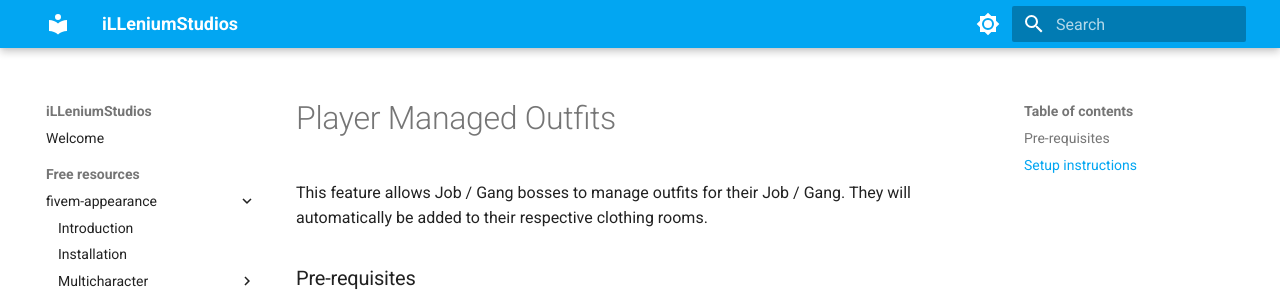
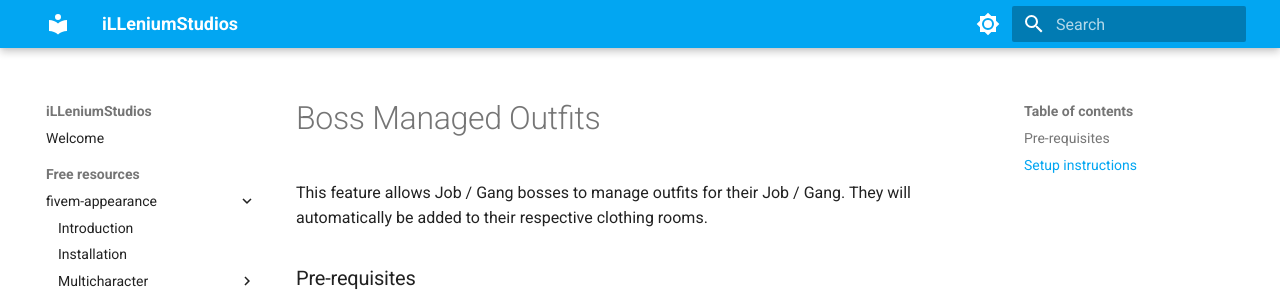
Before and after one commit to insoomnia1/illeniumdocs.github.io, an MkDocs documentation site: the page built from docs/free-resources/fivem-appearance/bossmenu-outfits.md, in a window 1280 px wide. Shown: the top 294 px of the page. Built offline with MkDocs 1.6.1 and Material for MkDocs 9.7.7, drawn with Linux system fonts in a browser that asks for light colours.

Commit message:
Change heading name

```diff
--- a/docs/free-resources/fivem-appearance/bossmenu-outfits.md
+++ b/docs/free-resources/fivem-appearance/bossmenu-outfits.md
@@ -1,4 +1,4 @@
-# Player Managed Outfits
+# Boss Managed Outfits
 
 This feature allows Job / Gang bosses to manage outfits for their Job / Gang. They will automatically be added to their respective clothing rooms.
 
```
